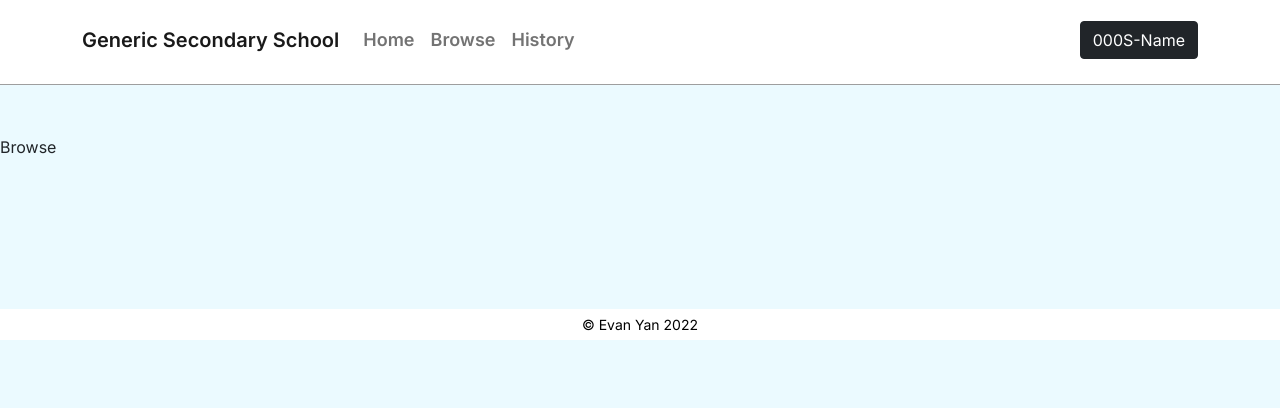
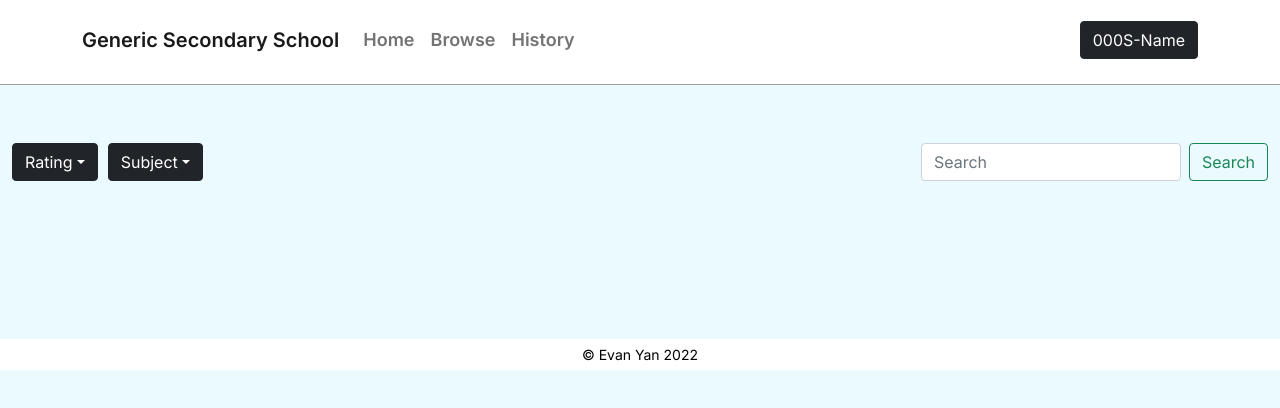
Before and after one commit to evanyans/MySchoolTutor, a React (Create React App) app: page /browse in a window 1280 px wide. Shown: the top 408 px of the page. Built offline with nearby package versions, Linux system fonts and the light colour scheme.

Commit message:
browse page

```diff
--- a/src/components/Browse.js
+++ b/src/components/Browse.js
@@ -1,9 +1,70 @@
 import React from 'react'
-
+import Button from 'react-bootstrap/Button';
+import Container from 'react-bootstrap/Container';
+import Form from 'react-bootstrap/Form';
+import Nav from 'react-bootstrap/Nav';
+import Navbar from 'react-bootstrap/Navbar';
+import NavDropdown from 'react-bootstrap/NavDropdown';
+import Dropdown from 'react-bootstrap/Dropdown';
+import styled from 'styled-components';
 const Browse = () => {
   return (
-    <div>Browse</div>
+    <div>
+      <Navbar expand="lg">
+        <Container fluid>
+          <Navbar.Toggle aria-controls="navbarScroll" />
+          <Navbar.Collapse id="navbarScroll">
+            <Nav
+              className="me-auto my-2 my-lg-0"
+              style={{ maxHeight: '100px' }}
+              navbarScroll
+            >
+              <Dropdown>
+                <Dropdown.Toggle variant="dark" id="dropdown-basic">
+                  Rating
+                </Dropdown.Toggle>
+
+                <Dropdown.Menu>
+                  <Dropdown.Item href="#/action-1">4.5+</Dropdown.Item>
+                  <Dropdown.Item href="#/action-2">4+</Dropdown.Item>
+                  <Dropdown.Item href="#/action-3">3.5+</Dropdown.Item>
+                </Dropdown.Menu>
+              </Dropdown>
+              <Spacer></Spacer>
+              <Dropdown>
+                <Dropdown.Toggle variant="dark" id="dropdown-basic">
+                  Subject
+                </Dropdown.Toggle>
+
+                <Dropdown.Menu>
+                  <Dropdown.Item href="#/action-1">Math</Dropdown.Item>
+                  <Dropdown.Item href="#/action-2">Physics</Dropdown.Item>
+                  <Dropdown.Item href="#/action-3">Chemistry</Dropdown.Item>
+                  <Dropdown.Item href="#/action-3">English</Dropdown.Item>
+                  <Dropdown.Item href="#/action-3">Biology</Dropdown.Item>
+                </Dropdown.Menu>
+              </Dropdown>
+
+            </Nav>
+            <Form className="d-flex">
+              <Form.Control
+                type="search"
+                placeholder="Search"
+                className="me-2"
+                aria-label="Search"
+              />
+              <Button variant="outline-success">Search</Button>
+            </Form>
+          </Navbar.Collapse>
+        </Container>
+      </Navbar>
+    </div>
   )
 }
 
 export default Browse
+
+export const Spacer = styled.div
+`
+padding-left:10px;
+`
```
